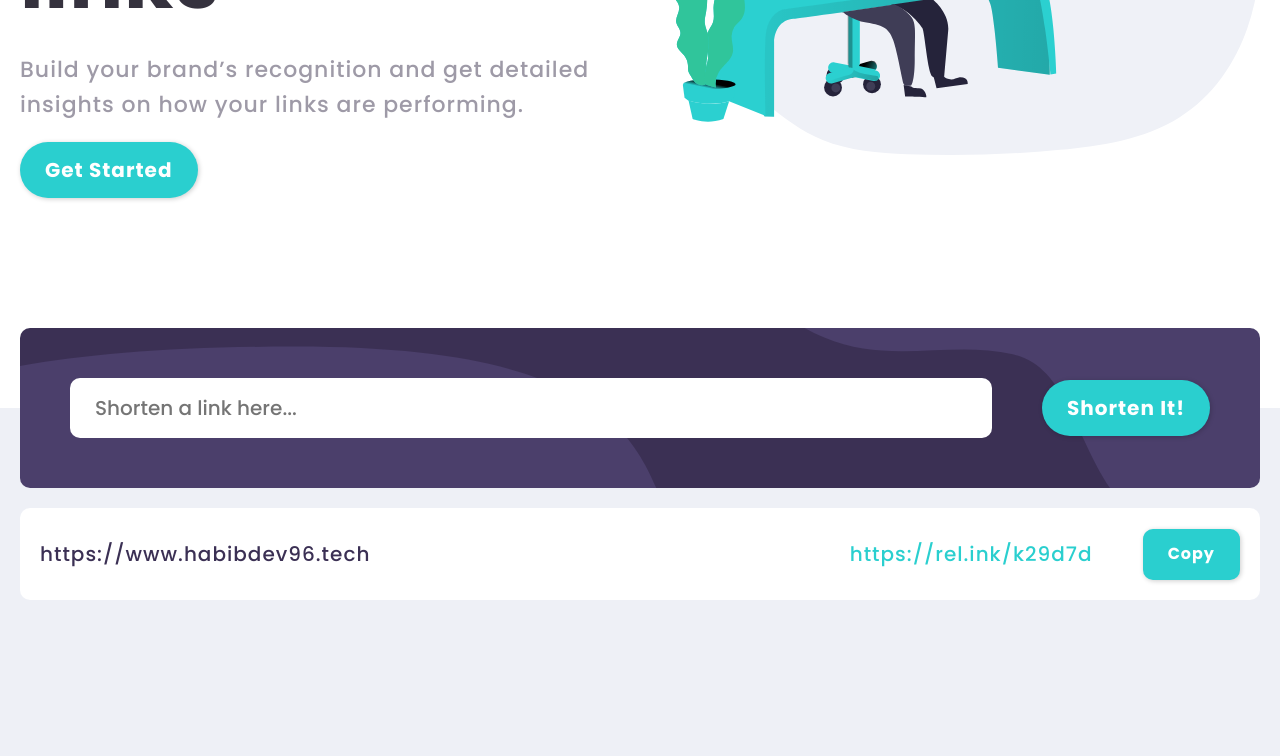
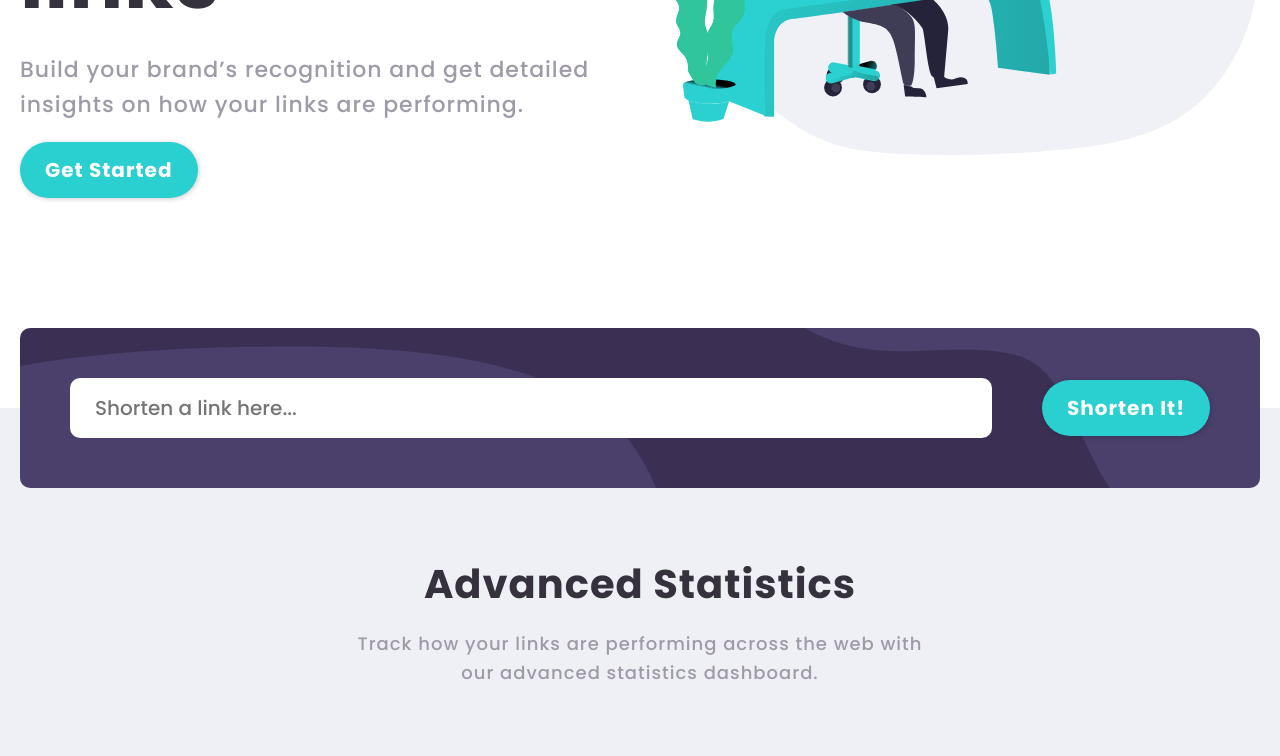
Before and after one commit to freetart/FEM-url-shortening-api, a React (Create React App) app: page / in a window 1280 px wide. Shown: the part 481-1237 px from the top of the page. Built offline with nearby package versions, Linux system fonts and the light colour scheme.

Commit message:
TODO: implement shorten link functionality

```diff
--- a/src/App.js
+++ b/src/App.js
@@ -1,22 +1,43 @@
+import { useState } from "react";
+import axios from "axios";
 import Globals from "./abstracts/Globals";
 import Navbar from "./components/Navbar";
 import Hero from "./components/Hero";
 import ShortenLink from "./components/ShortenLink";
-import Results from "./components/Results";
+// import Results from "./components/Results";
 import Statistics from "./components/Statistics";
 import Cta from "./components/Cta";
 import Footer from "./components/Footer";
 import Tag from "./components/Tag";
 
 const App = () => {
+  const [userInput, setUserInput] = useState("");
+
+  const handleUserInput = (e) => {
+    const value = setUserInput(e.target.value);
+    console.log(e.target.value);
+    return value;
+  };
+
+  const onSubmit = async () => {
+    try {
+      const result = await axios(
+        `https://api.shrtco.de/v2/shorten?url=${userInput}`
+      );
+      setUserInput(result.data.result);
+      console.log(result.data.result);
+    } catch (error) {
+      console.log(error);
+    }
+  };
+
   return (
     <>
       <Globals />
       <Navbar />
       <Hero />
       <main>
-        <ShortenLink />
-        <Results />
+        <ShortenLink handleUserInput={handleUserInput} onSubmit={onSubmit} />
         <Statistics />
         <Cta />
       </main>
--- a/src/components/Result.js
+++ b/src/components/Result.js
@@ -28,12 +28,12 @@ const Container = styled.article`
   }
 `;
 
-const Result = ({ userInput, generatedLink }) => {
+const Result = () => {
   return (
     <Container>
-      <Paragraph result>{userInput}</Paragraph>
+      <Paragraph result></Paragraph>
       <div className="result-right">
-        <Paragraph resultLink>{generatedLink}</Paragraph>
+        <Paragraph resultLink></Paragraph>
         <Button secondarySm>Copy</Button>
       </div>
     </Container>
--- a/src/components/Results.js
+++ b/src/components/Results.js
@@ -18,10 +18,7 @@ const Results = () => {
   return (
     <Section>
       <Container>
-        <Result
-          userInput="https://www.habibdev96.tech"
-          generatedLink="https://rel.ink/k29d7d"
-        />
+        <Result />
       </Container>
     </Section>
   );
--- a/src/components/ShortenLink.js
+++ b/src/components/ShortenLink.js
@@ -1,4 +1,3 @@
-import { useState } from "react";
 import { useForm } from "react-hook-form";
 import styled from "styled-components";
 import { maxWidthLg, headingStyles, textStyles } from "../abstracts/Mixins";
@@ -88,16 +87,12 @@ const Form = styled.form`
   }
 `;
 
-const ShortenLink = () => {
+const ShortenLink = ({ handleUserInput, onSubmit }) => {
   const {
     handleSubmit,
     register,
     formState: { errors },
   } = useForm();
-  const onSubmit = (values) => console.log(values);
-  const [userInput, setUserInput] = useState("");
-
-  console.log(userInput);
 
   return (
     <Article>
@@ -110,7 +105,7 @@ const ShortenLink = () => {
           type="text"
           placeholder="Shorten a link here..."
           autoComplete="off"
-          onChange={(e) => setUserInput(e.target.value)}
+          onChange={handleUserInput}
         />
         {errors.link && (
           <small className="shorten-link-message">
```
